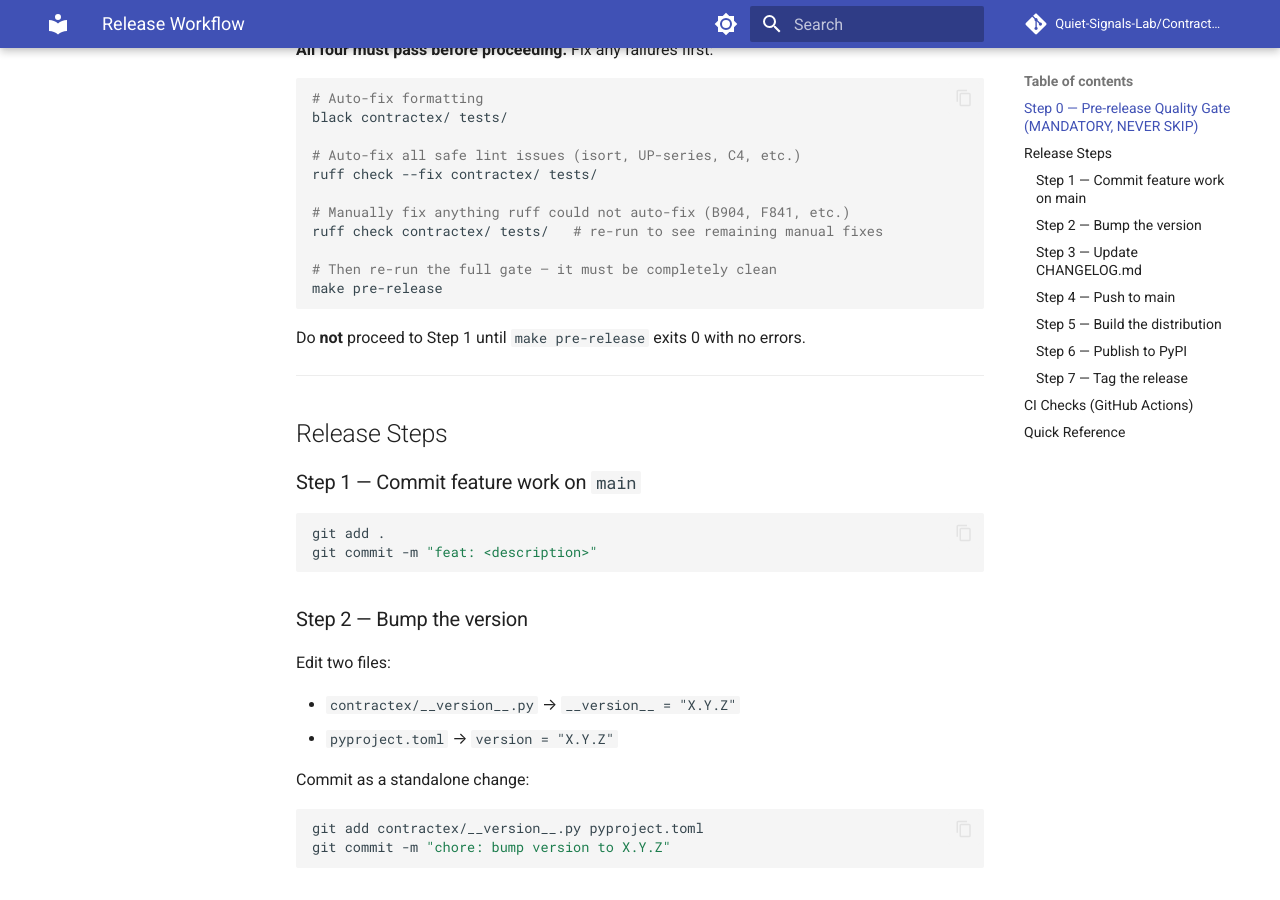
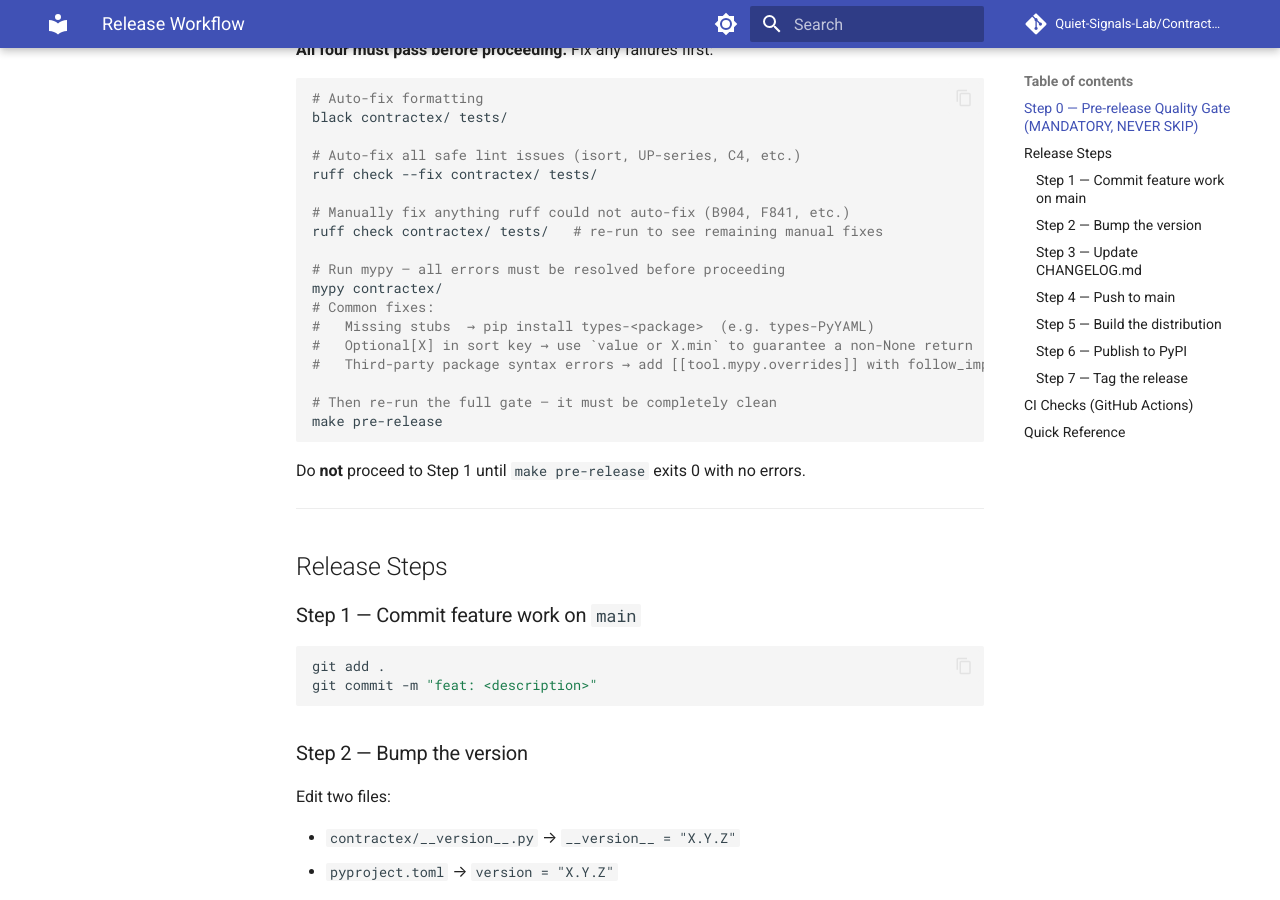
Before and after one commit to Quiet-Signals-Lab/Contractex-Legal-Tech-Library, an MkDocs documentation site: the page built from docs/RELEASE_WORKFLOW.md, in a window 1280 px wide and 900 px high, scrolled down 851 px. Built offline with MkDocs 1.6.1 and Material for MkDocs 9.7.7, drawn with Linux system fonts in a browser that asks for light colours; comment, search, counter and statistics services are not loaded.

Commit message:
docs: add mypy fix guidance to pre-release quality gate

```diff
--- a/docs/RELEASE_WORKFLOW.md
+++ b/docs/RELEASE_WORKFLOW.md
@@ -36,6 +36,13 @@ ruff check --fix contractex/ tests/
 
 # Manually fix anything ruff could not auto-fix (B904, F841, etc.)
 ruff check contractex/ tests/   # re-run to see remaining manual fixes
+
+# Run mypy — all errors must be resolved before proceeding
+mypy contractex/
+# Common fixes:
+#   Missing stubs  → pip install types-<package>  (e.g. types-PyYAML)
+#   Optional[X] in sort key → use `value or X.min` to guarantee a non-None return
+#   Third-party package syntax errors → add [[tool.mypy.overrides]] with follow_imports = "skip"
 
 # Then re-run the full gate — it must be completely clean
 make pre-release
```
